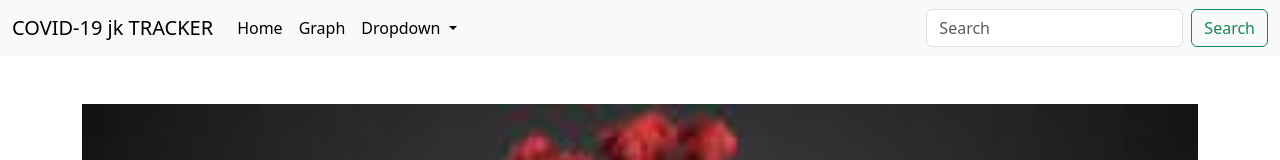
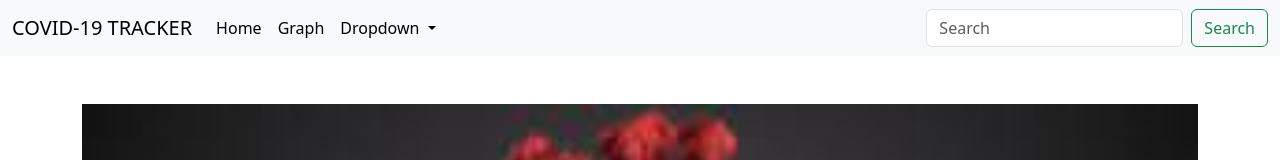
Before and after one commit to Moin-Rangrej/coronatracker, a plain HTML site: page index.html in a window 1280 px wide. Shown: the top 160 px of the page. Drawn offline with nearby package versions, Linux system fonts and the light colour scheme; no server answers.

Commit message:
name change

```diff
--- a/index.html
+++ b/index.html
@@ -45,7 +45,7 @@
 <body>
   <nav class="navbar navbar-expand-lg bg-body-tertiary">
     <div class="container-fluid">
-      <a class="navbar-brand" href="Corona-Dashboard.html">COVID-19 jk TRACKER</a>
+      <a class="navbar-brand" href="Corona-Dashboard.html">COVID-19 TRACKER</a>
       <button class="navbar-toggler" type="button" data-bs-toggle="collapse" data-bs-target="#navbarSupportedContent"
         aria-controls="navbarSupportedContent" aria-expanded="false" aria-label="Toggle navigation">
         <span class="navbar-toggler-icon"></span>
```
